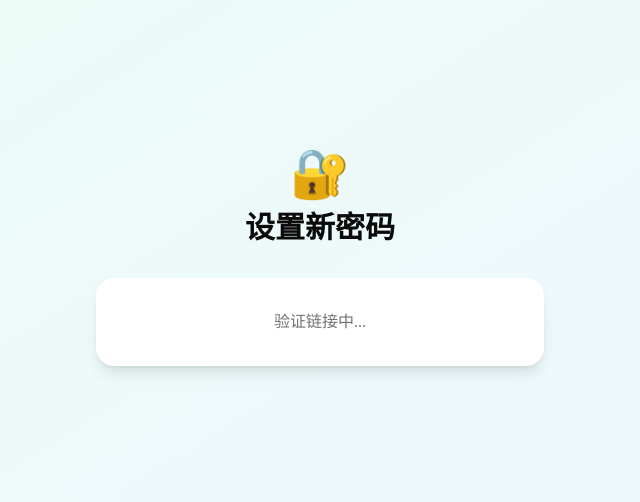
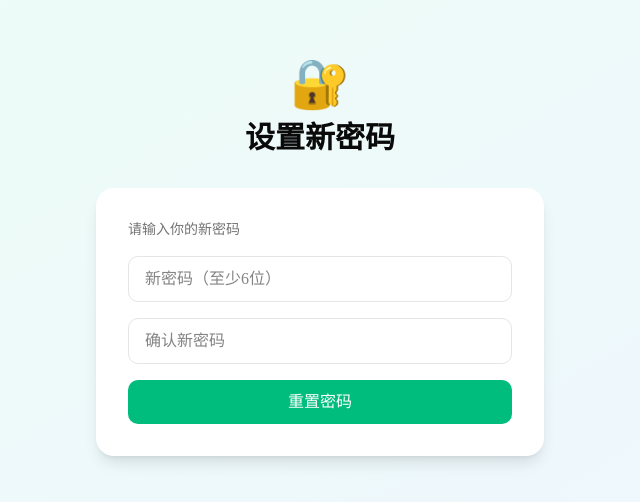
Before and after one commit to zdequnth/chem-learn, a Next.js app: page /auth/update-password in a window 1280 px wide. Shown: the part 142-644 px from the top of the page, without its empty margins (320-960 px from the left). Built offline with nearby package versions, Linux system fonts and the light colour scheme; no server answers.

Commit message:
fix: simplify update-password page, remove PASSWORD_RECOVERY redirect

```diff
--- a/src/app/auth/update-password/page.tsx
+++ b/src/app/auth/update-password/page.tsx
@@ -1,27 +1,14 @@
 'use client'
 
-import { useState, useEffect } from 'react'
-import { useRouter } from 'next/navigation'
+import { useState } from 'react'
 import { createClient } from '@/lib/supabase/client'
 
 export default function UpdatePasswordPage() {
-  const router = useRouter()
   const supabase = createClient()
   const [password, setPassword] = useState('')
   const [confirm, setConfirm] = useState('')
   const [error, setError] = useState('')
   const [busy, setBusy] = useState(false)
-  const [ready, setReady] = useState(false)
-
-  useEffect(() => {
-    // Supabase stores the recovery token in the URL hash after redirect
-    const hash = window.location.hash
-    if (!hash || !hash.includes('type=recovery')) {
-      setError('无效的重置链接，请重新发起密码重置')
-      return
-    }
-    setReady(true)
-  }, [])
 
   const handleSubmit = async (e: React.FormEvent) => {
     e.preventDefault()
@@ -30,13 +17,21 @@ export default function UpdatePasswordPage() {
     if (password !== confirm) { setError('两次密码不一致'); return }
     setBusy(true)
 
-    const { error: err } = await supabase.auth.updateUser({ password })
+    try {
+      const result = await Promise.race([
+        supabase.auth.updateUser({ password }),
+        new Promise<{error: any}>((resolve) => setTimeout(() => resolve({ error: { message: '请求超时，请重试' } }), 15000)),
+      ])
       setBusy(false)
-    if (err) {
-      setError(err.message)
+      if (result.error) {
+        setError(result.error.message)
       } else {
         setError('密码重置成功！请使用新密码重新登录')
         setTimeout(() => window.location.href = '/login', 2000)
+      }
+    } catch {
+      setBusy(false)
+      setError('网络错误，请重试')
     }
   }
 
@@ -49,9 +44,6 @@ export default function UpdatePasswordPage() {
         </div>
 
         <div className="bg-white rounded-2xl shadow-lg p-8">
-          {!ready ? (
-            <p className="text-center text-muted-foreground">验证链接中...</p>
-          ) : (
           <form onSubmit={handleSubmit} className="space-y-4">
             <p className="text-sm text-muted-foreground">请输入你的新密码</p>
               <input type="password" value={password} onChange={e => setPassword(e.target.value)} required
@@ -70,7 +62,6 @@ export default function UpdatePasswordPage() {
                 {busy ? '处理中...' : '重置密码'}
               </button>
             </form>
-          )}
         </div>
       </div>
     </div>
--- a/src/app/providers.tsx
+++ b/src/app/providers.tsx
@@ -112,12 +112,6 @@ export function AuthProvider({ children }: { children: React.ReactNode }) {
 
     const { data: { subscription } } = supabase.auth.onAuthStateChange(
       async (event, session) => {
-        // Password recovery: redirect to update-password page
-        if (event === 'PASSWORD_RECOVERY') {
-          window.location.href = '/auth/update-password'
-          return
-        }
-
         const currentUser = session?.user ?? null
 
         // Always update user on auth state changes
```
Lines whose indentation alone changed are shown as unchanged.
